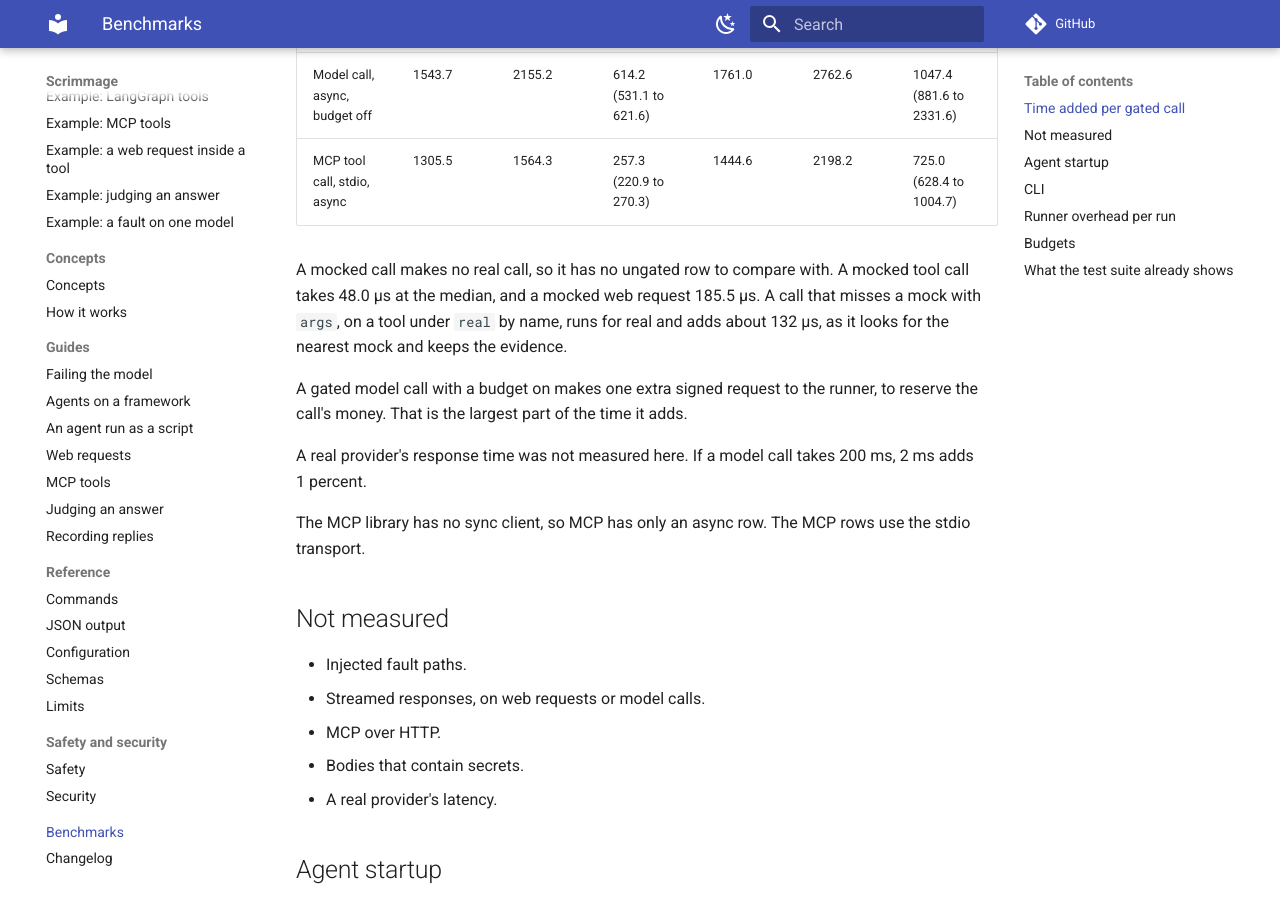
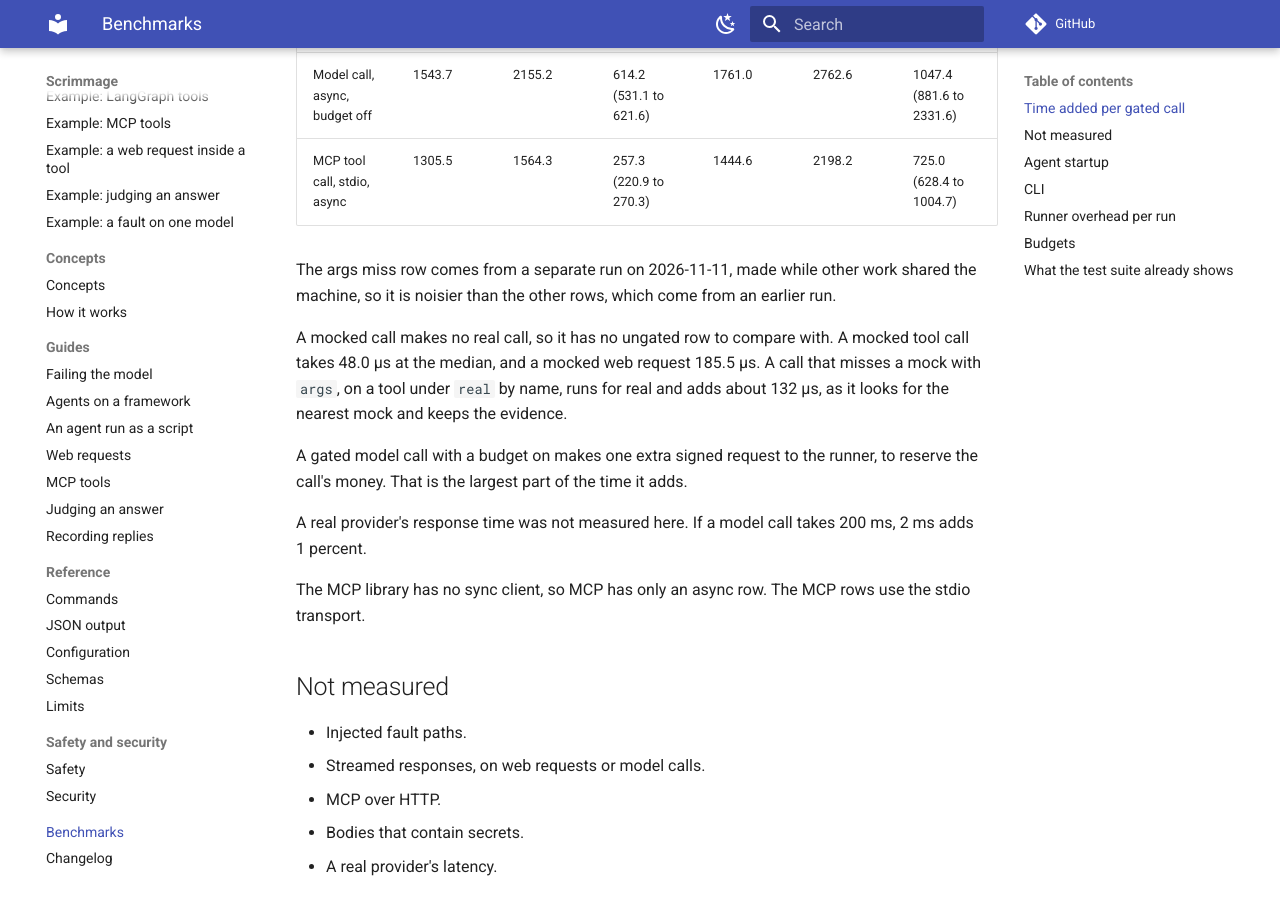
Before and after one commit to ManishKumar97/scrimmage, an MkDocs documentation site: the page built from docs/benchmarks.md, in a window 1280 px wide and 900 px high, scrolled down 1511 px. Built offline with MkDocs 1.6.1 and Material for MkDocs 9.7.7, drawn with Linux system fonts in a browser that asks for light colours; comment, search, counter and statistics services are not loaded.

Commit message:
docs(bench): date the args miss row and raise model_async to 23000

```diff
--- a/docs/benchmarks.md
+++ b/docs/benchmarks.md
@@ -38,6 +38,8 @@ The table gives the time added at the median and at the 99th percentile, in micr
 | Model call, sync, budget off | 1231.0 | 1730.8 | 499.8 (464.5 to 540.5) | 1383.4 | 2442.2 | 1069.4 (514.7 to 1173.3) |
 | Model call, async, budget off | 1543.7 | 2155.2 | 614.2 (531.1 to 621.6) | 1761.0 | 2762.6 | 1047.4 (881.6 to 2331.6) |
 | MCP tool call, stdio, async | 1305.5 | 1564.3 | 257.3 (220.9 to 270.3) | 1444.6 | 2198.2 | 725.0 (628.4 to 1004.7) |
+
+The args miss row comes from a separate run on 2026-11-11, made while other work shared the machine, so it is noisier than the other rows, which come from an earlier run.
 
 A mocked call makes no real call, so it has no ungated row to compare with.
 A mocked tool call takes 48.0 µs at the median, and a mocked web request 185.5 µs.
```
Also changed, not shown: 1 other file.
